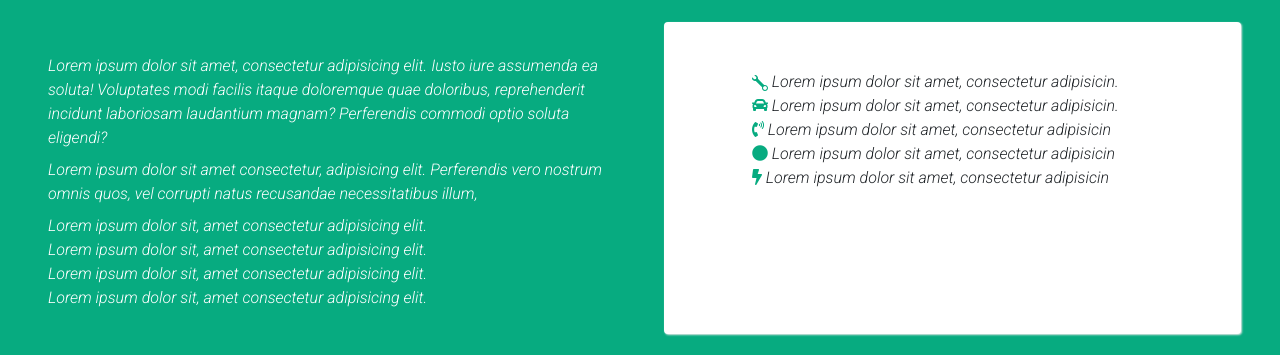
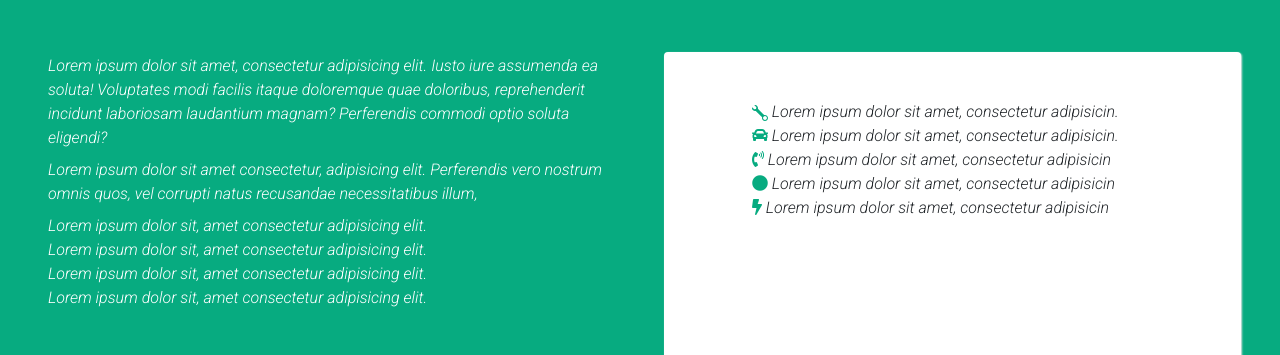
Before and after one commit to VictorJRochaJR/figma-site, a plain HTML site: page index.html in a window 1280 px wide. Shown: the part 864-1219 px from the top of the page. Drawn offline with nearby package versions, Linux system fonts and the light colour scheme.

Commit message:
spill card

```diff
--- a/style.css
+++ b/style.css
@@ -101,6 +101,7 @@ nav{
     border-radius: 4px;
     position: relative;
     top: 0;
+    transform: translateY(30px)
 
 }
 
```
